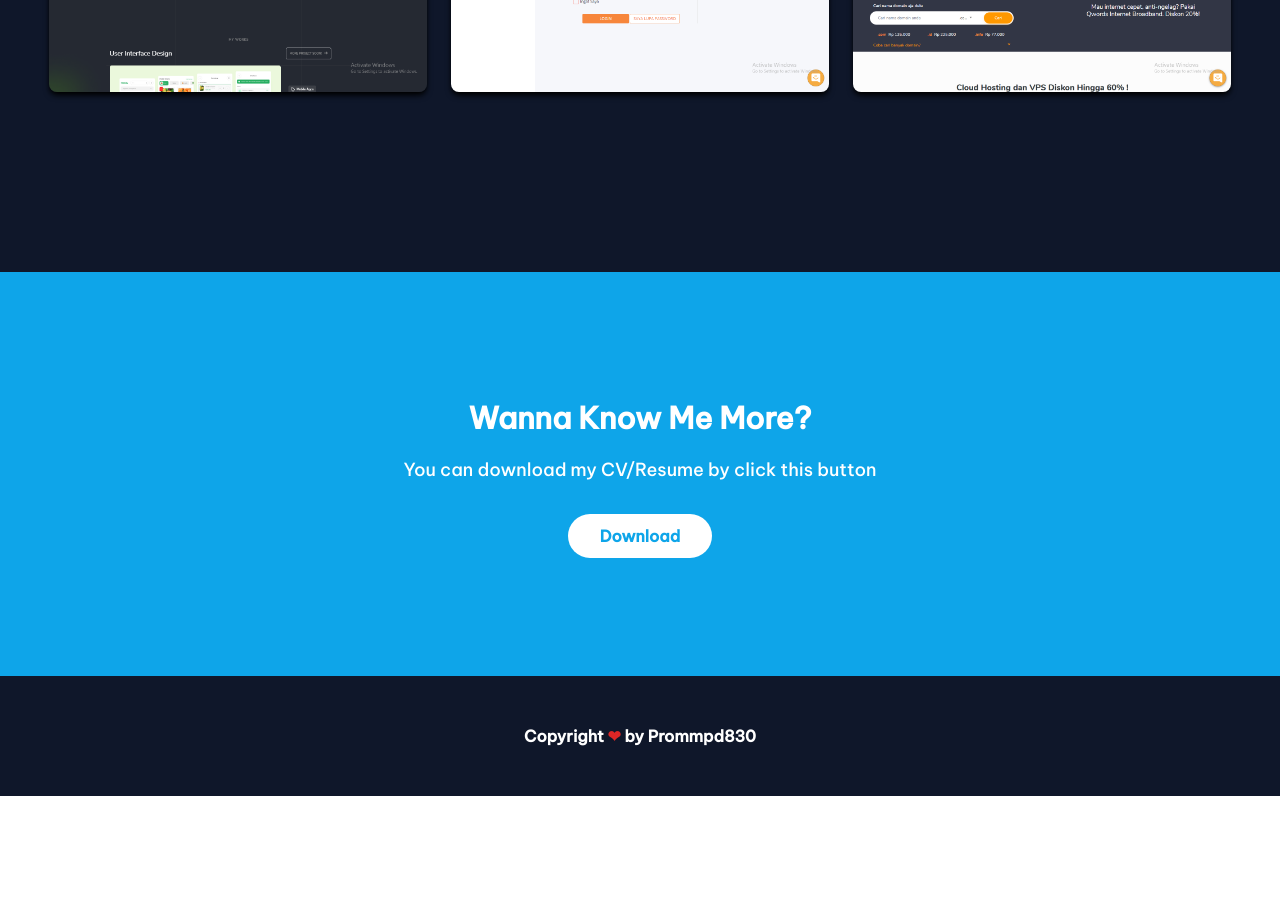
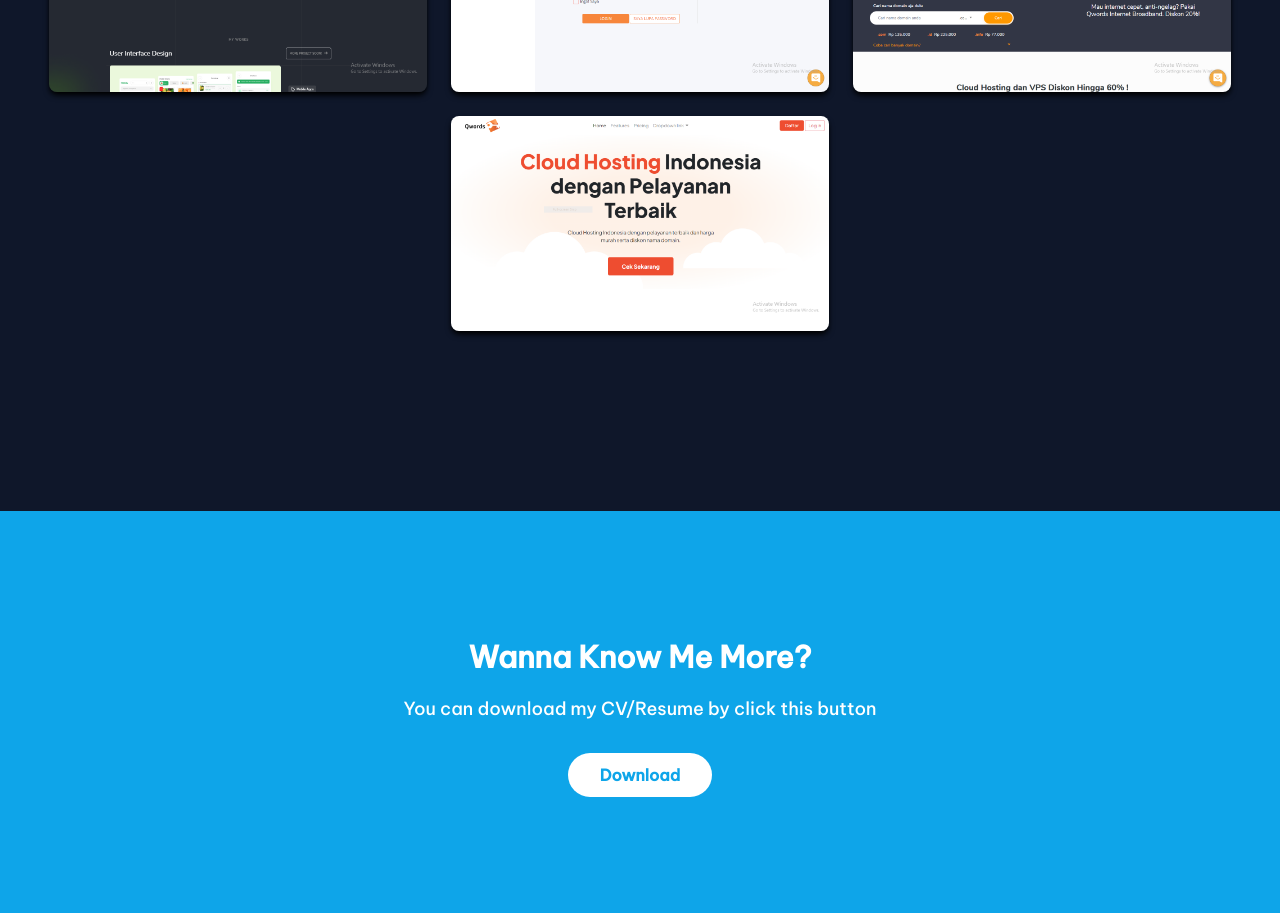
Before and after one commit to prommpd830/prommpd830.github.io, a website: page index.html in a window 1280 px wide. Shown: the part 3056-3969 px from the top of the page. Before the commit the page ends 3852 px from the top, so only its background shows below. Drawn offline with nearby package versions, Linux system fonts and the light colour scheme.

Commit message:
menambahkan qwords v10

```diff
--- a/index.html
+++ b/index.html
@@ -327,6 +327,15 @@
                             </div>
                         </div>
                     </a>
+                    <a href="https://prommpd830.github.io/qwords-v10/" class="max-w-[378px] m-3 relative overflow-hidden rounded-lg hover:scale-110 transition-all duration-200 ease-in-out new-tab shadow-md shadow-black">
+                        <img class="w-full" src="dist/img/projects/10.png" alt="todo list">
+                        <div class="description flex items-center justify-center absolute top-96 h-full w-full transition-all duration-200 ease-in-out">
+                            <div class="text-center">
+                                <h2 class="text-white font-bold text-lg">Qwords V10</h2>
+                                <p class="text-md font-medium text-secondary">I create some page in this page using Bootstrap 5, SASS, Gulp with resuable component</p>
+                            </div>
+                        </div>
+                    </a>
                 </div>
             </div>
         </div>
```
Also changed, not shown: dist/img/projects/10.png (added).
